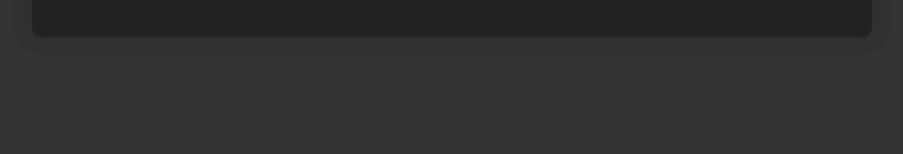
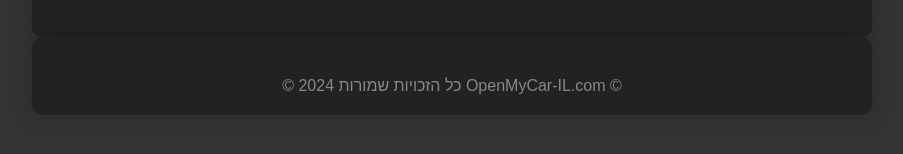
Before and after one commit to soulnous/soulnous.github.io, a plain HTML site: page radio.html in a window 1280 px wide. Shown: the part 622-776 px from the top of the page, without its empty margins (188-1091 px from the left). Drawn offline with nearby package versions, Linux system fonts and the light colour scheme.

Commit message:
Update radio.html

```diff
--- a/radio.html
+++ b/radio.html
@@ -214,7 +214,15 @@
         </div>
     </div>
 </div>
+<div class="container">
+    <!-- Radio station cards go here -->
+    <div id="playlist">
+        <!-- Radio station cards -->
+    </div>
 
+    <!-- Copyright notice -->
+    <p style="text-align: center; color: #888; margin-top: 20px;">© 2024 כל הזכויות שמורות OpenMyCar-IL.com ©</p>
+</div>
 <script>
     $(document).ready(function () {
         var audioElement = document.createElement('audio');
```
